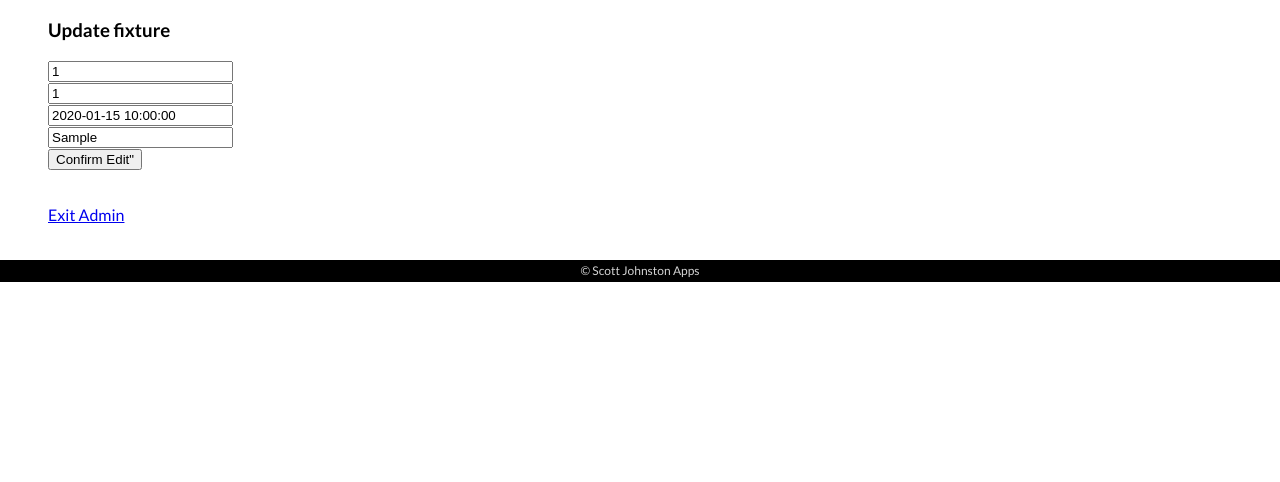
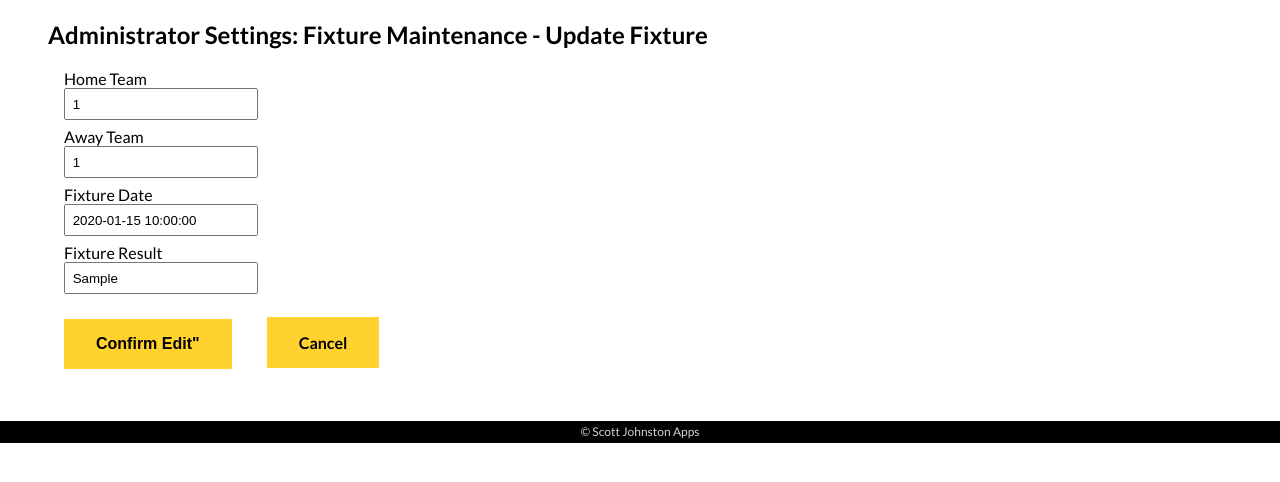
Before and after one commit to SJ47/Sports-Scoring-App, a Flask app: page /fixtures/1/edit in a window 1280 px wide. Shown: the part 179-661 px from the top of the page. Run offline with Flask 2, Linux system fonts and the light colour scheme; a database or web service that is not in the repository returns one stand-in record (values such as "Sample title"); some libraries are stand-ins or nearby versions.

Commit message:
More styling completed

```diff
--- a/static/styles.css
+++ b/static/styles.css
@@ -267,7 +267,28 @@ tfoot > * :hover {
     background-color: var(--secondary-color);
 }
 
+
+
 /* END of button and icon styling  */
+
+/* START of form and input styling  */
+
+
+.fixture-input-label {
+    padding-left: 1em;
+}
+
+
+.input-maintenance {
+    display: grid;
+    padding: .5em;
+    margin-left: 1.2em;
+    margin-bottom: .5em;
+
+}
+
+/* END of form and input styling  */
+
 
 /* START of footer styling  */
 footer {
--- a/templates/fixtures/edit.html
+++ b/templates/fixtures/edit.html
@@ -2,28 +2,34 @@
 
 {% block content %}
 
-<h3>Update fixture</h3>
+<h2>Administrator Settings: Fixture Maintenance - Update Fixture</h2>
+
 <form action="/fixtures/{{fixture.id}}" method="post">
     <div>
-        <input type="text" id="home_team_id" value="{{fixture.home_team_id}}" name="home_team_id" required>
+        <label class="fixture-input-label" for="home_team_id">Home Team</label>
+        <input class="input-maintenance" type="text" id="home_team_id" value="{{fixture.home_team_id}}"
+            name="home_team_id" required>
     </div>
 
     <div>
-        <input type="text" id="away_team_id" value="{{fixture.away_team_id}}" name="away_team_id" required>
+        <label class="fixture-input-label" for="away_team_id">Away Team</label>
+        <input class="input-maintenance" type="text" id="away_team_id" value="{{fixture.away_team_id}}"
+            name="away_team_id" required>
     </div>
 
     <div>
-        <input type="text" id="fixture_date" value="{{fixture.fixture_date}}" name="fixture_date" required>
+        <label class="fixture-input-label" for="fixture_date">Fixture Date</label>
+        <input class="input-maintenance" type="text" id="fixture_date" value="{{fixture.fixture_date}}"
+            name="fixture_date" required>
     </div>
 
     <div>
-        <input type="text" id="fixture_result" value="{{fixture.fixture_result}}" name="fixture_result">
+        <label class="fixture-input-label" for="fixture_result">Fixture Result</label>
+        <input class="input-maintenance" type="text" id="fixture_result" value="{{fixture.fixture_result}}"
+            name="fixture_result">
     </div>
 
-    <button type="submit">Confirm Edit"</button>
+    <button class="btn" type="submit">Confirm Edit"</button>
+    <a class="btn" href="/fixtures">Cancel</a>
 </form>
-
-<br>
-<p> <a href="/leagues">Exit Admin</a> </p>
-
 {% endblock %}
```
Also changed, not shown: templates/teams/edit.html (+8 -5 lines), templates/teams/new.html (+6 -4 lines).
